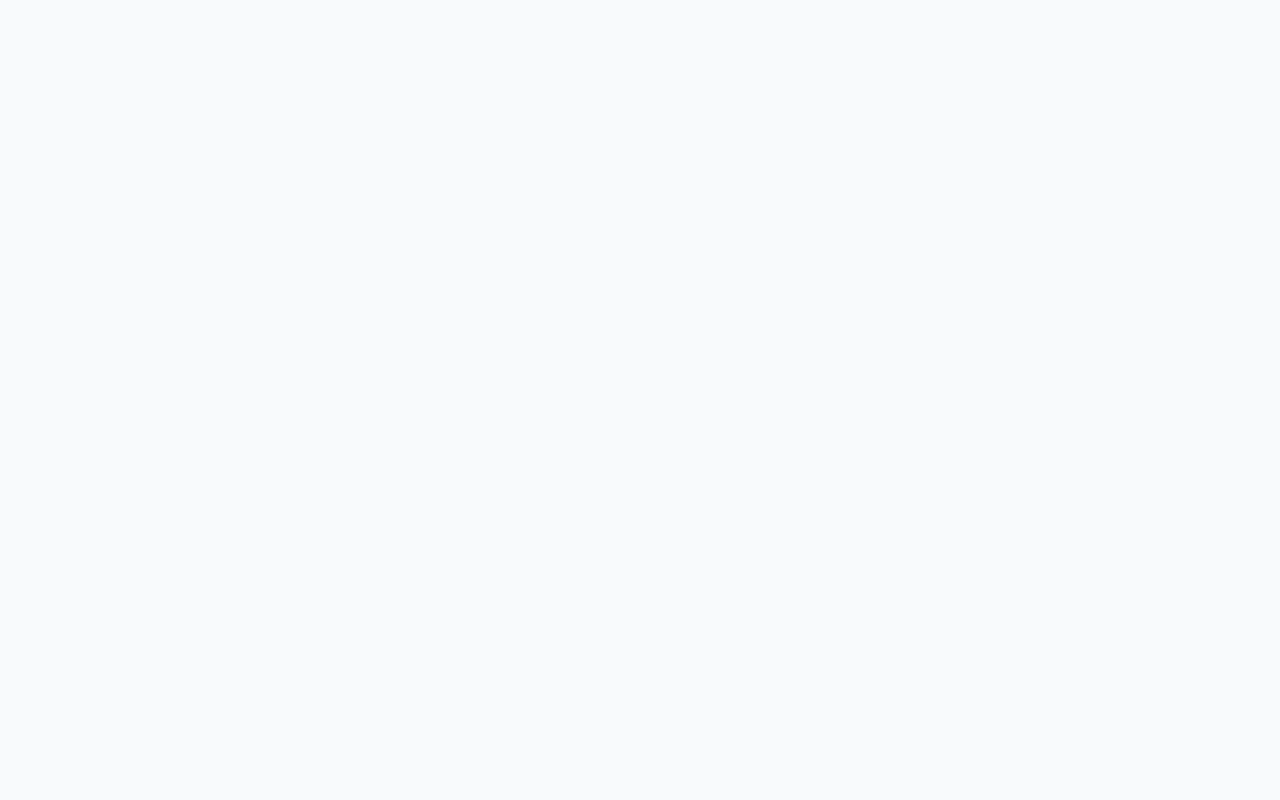
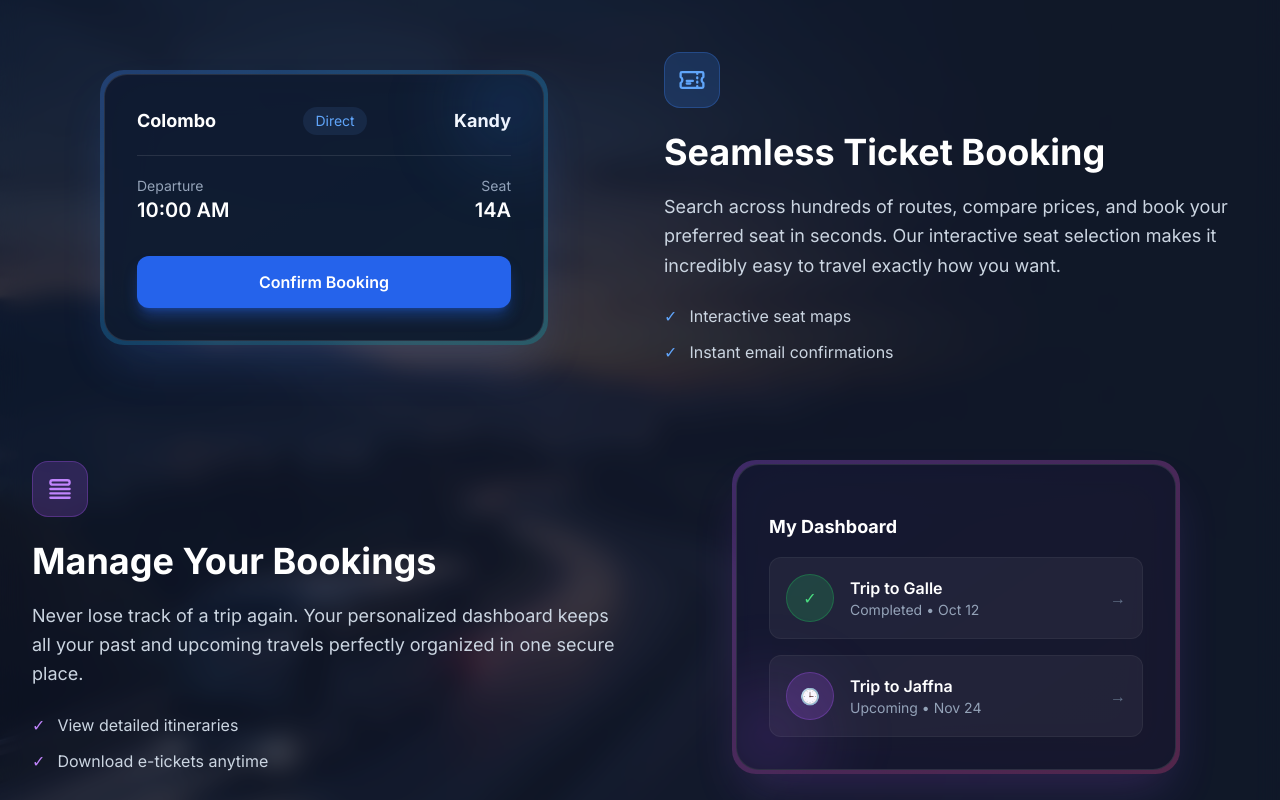
Before and after one commit to dmethwan-cloud/Group_14_Bus_Managment_System, a React (Vite) app in the folder frontend/: page / in a window 1280 px wide. Shown: the part 1400-2200 px from the top of the page. Before the commit the page ends 1280 px from the top, so only its background shows below. Built offline with nearby package versions, Linux system fonts and the light colour scheme; no server answers.

Commit message:
Update LandingPage.jsx

```diff
--- a/frontend/src/pages/LandingPage.jsx
+++ b/frontend/src/pages/LandingPage.jsx
@@ -108,6 +108,103 @@ const LandingPage = () => {
             </div>
           </div>
         </section>
+
+        {/* ── Our Services Section ── */}
+        <section className="py-24 relative z-10 bg-slate-900/40 backdrop-blur-md border-t border-white/10">
+          <div className="max-w-7xl mx-auto px-4 sm:px-6 lg:px-8">
+            <div className="text-center mb-20">
+              <h2 className="text-3xl md:text-4xl font-bold text-white drop-shadow-md">Our Services</h2>
+              <p className="mt-4 text-lg text-slate-300 drop-shadow max-w-2xl mx-auto">
+                We've built a comprehensive suite of tools to make your journey as smooth as possible from start to finish.
+              </p>
+            </div>
+
+            <div className="space-y-24">
+              {/* Service 1: Booking */}
+              <div className="flex flex-col lg:flex-row items-center gap-12">
+                <div className="lg:w-1/2">
+                  <div className="bg-gradient-to-br from-blue-500/30 to-cyan-500/30 p-1 rounded-3xl w-full max-w-md mx-auto transform hover:scale-105 transition-transform duration-500 shadow-2xl shadow-blue-500/20">
+                    <div className="bg-slate-900/90 backdrop-blur-xl p-6 md:p-8 rounded-[23px] border border-white/10 relative overflow-hidden">
+                       <div className="absolute top-0 right-0 -mt-4 -mr-4 w-24 h-24 bg-blue-500/20 blur-2xl rounded-full"></div>
+                       <div className="flex justify-between items-center border-b border-white/10 pb-5 mb-5">
+                          <div className="text-white font-bold text-lg">Colombo</div>
+                          <div className="text-blue-400 bg-blue-400/10 px-3 py-1 rounded-full text-sm">Direct</div>
+                          <div className="text-white font-bold text-lg">Kandy</div>
+                       </div>
+                       <div className="flex justify-between items-center mb-8">
+                          <div className="text-slate-400 text-sm">Departure<br/><span className="text-white text-xl font-semibold">10:00 AM</span></div>
+                          <div className="text-slate-400 text-sm text-right">Seat<br/><span className="text-white text-xl font-semibold">14A</span></div>
+                       </div>
+                       <div className="w-full bg-blue-600 hover:bg-blue-500 transition-colors py-3.5 rounded-xl text-center text-white font-semibold shadow-lg shadow-blue-600/40 cursor-pointer">
+                          Confirm Booking
+                       </div>
+                    </div>
+                  </div>
+                </div>
+                <div className="lg:w-1/2 text-left">
+                  <div className="inline-flex items-center justify-center w-14 h-14 bg-blue-500/20 rounded-2xl text-blue-400 mb-6 border border-blue-500/30">
+                    <svg xmlns="http://www.w3.org/2000/svg" fill="none" viewBox="0 0 24 24" strokeWidth={2} stroke="currentColor" className="w-7 h-7">
+                      <path strokeLinecap="round" strokeLinejoin="round" d="M16.5 6v.75m0 3v.75m0 3v.75m0 3V18m-9-5.25h5.25M7.5 15h3M3.375 5.25c-.621 0-1.125.504-1.125 1.125v3.026a2.999 2.999 0 010 5.198v3.026c0 .621.504 1.125 1.125 1.125h17.25c.621 0 1.125-.504 1.125-1.125v-3.026a2.999 2.999 0 010-5.198V6.375c0-.621-.504-1.125-1.125-1.125H3.375z" />
+                    </svg>
+                  </div>
+                  <h3 className="text-3xl md:text-4xl font-bold text-white mb-5">Seamless Ticket Booking</h3>
+                  <p className="text-slate-300 text-lg leading-relaxed mb-6">
+                    Search across hundreds of routes, compare prices, and book your preferred seat in seconds. Our interactive seat selection makes it incredibly easy to travel exactly how you want.
+                  </p>
+                  <ul className="space-y-3">
+                    <li className="flex items-center text-slate-300"><span className="text-blue-400 mr-3">✓</span> Interactive seat maps</li>
+                    <li className="flex items-center text-slate-300"><span className="text-blue-400 mr-3">✓</span> Instant email confirmations</li>
+                  </ul>
+                </div>
+              </div>
+
+              {/* Service 2: Management */}
+              <div className="flex flex-col lg:flex-row-reverse items-center gap-12">
+                <div className="lg:w-1/2">
+                  <div className="bg-gradient-to-br from-purple-500/30 to-pink-500/30 p-1 rounded-3xl w-full max-w-md mx-auto transform hover:scale-105 transition-transform duration-500 shadow-2xl shadow-purple-500/20">
+                    <div className="bg-slate-900/90 backdrop-blur-xl p-6 md:p-8 rounded-[23px] border border-white/10 space-y-4 relative overflow-hidden">
+                       <div className="absolute bottom-0 left-0 -mb-4 -ml-4 w-24 h-24 bg-purple-500/20 blur-2xl rounded-full"></div>
+                       <h4 className="text-white font-bold text-lg mb-4">My Dashboard</h4>
+
+                       <div className="flex items-center p-4 bg-white/5 rounded-xl border border-white/5 hover:bg-white/10 transition-colors cursor-pointer">
+                          <div className="w-12 h-12 bg-green-500/20 rounded-full flex items-center justify-center text-green-400 mr-4 border border-green-500/30">✓</div>
+                          <div className="flex-grow">
+                            <div className="text-white font-semibold">Trip to Galle</div>
+                            <div className="text-slate-400 text-sm">Completed • Oct 12</div>
+                          </div>
+                          <div className="text-slate-500">→</div>
+                       </div>
+
+                       <div className="flex items-center p-4 bg-white/5 rounded-xl border border-white/5 hover:bg-white/10 transition-colors cursor-pointer">
+                          <div className="w-12 h-12 bg-purple-500/20 rounded-full flex items-center justify-center text-purple-400 mr-4 border border-purple-500/30">🕒</div>
+                          <div className="flex-grow">
+                            <div className="text-white font-semibold">Trip to Jaffna</div>
+                            <div className="text-slate-400 text-sm">Upcoming • Nov 24</div>
+                          </div>
+                          <div className="text-slate-500">→</div>
+                       </div>
+                    </div>
+                  </div>
+                </div>
+                <div className="lg:w-1/2 text-left">
+                  <div className="inline-flex items-center justify-center w-14 h-14 bg-purple-500/20 rounded-2xl text-purple-400 mb-6 border border-purple-500/30">
+                    <svg xmlns="http://www.w3.org/2000/svg" fill="none" viewBox="0 0 24 24" strokeWidth={2} stroke="currentColor" className="w-7 h-7">
+                      <path strokeLinecap="round" strokeLinejoin="round" d="M3.75 12h16.5m-16.5 3.75h16.5M3.75 19.5h16.5M5.625 4.5h12.75a1.875 1.875 0 010 3.75H5.625a1.875 1.875 0 010-3.75z" />
+                    </svg>
+                  </div>
+                  <h3 className="text-3xl md:text-4xl font-bold text-white mb-5">Manage Your Bookings</h3>
+                  <p className="text-slate-300 text-lg leading-relaxed mb-6">
+                    Never lose track of a trip again. Your personalized dashboard keeps all your past and upcoming travels perfectly organized in one secure place.
+                  </p>
+                  <ul className="space-y-3">
+                    <li className="flex items-center text-slate-300"><span className="text-purple-400 mr-3">✓</span> View detailed itineraries</li>
+                    <li className="flex items-center text-slate-300"><span className="text-purple-400 mr-3">✓</span> Download e-tickets anytime</li>
+                  </ul>
+                </div>
+              </div>
+            </div>
+          </div>
+        </section>
       </main>
 
       {/* ── Footer ── */}
```
